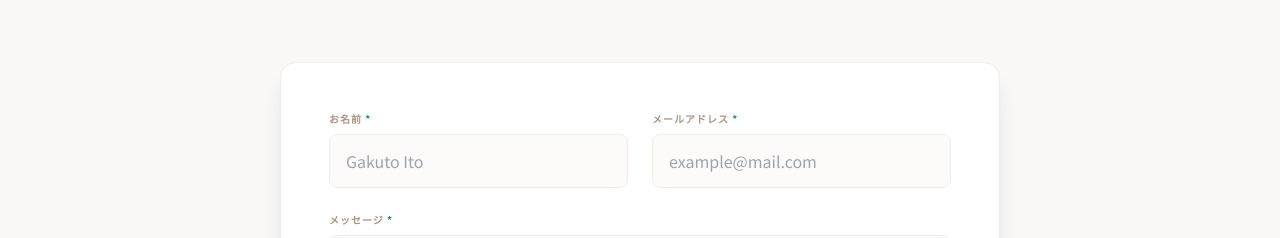
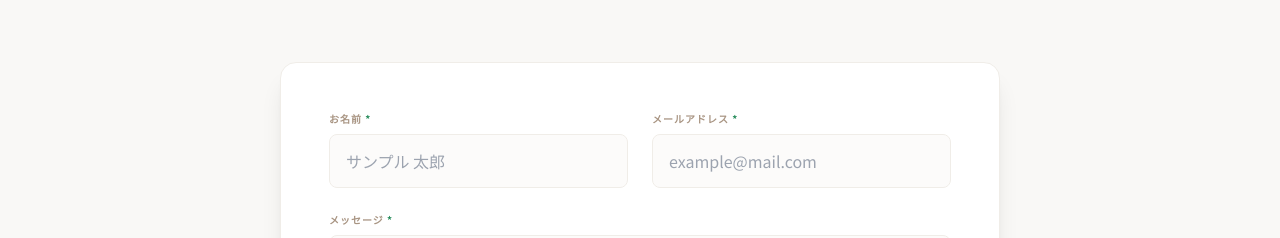
Before and after one commit to itogakuto/My-Portfolio, a React (Vite) app: page /#/ in a window 1280 px wide. Shown: the part 4775-5013 px from the top of the page. Built offline with nearby package versions, Linux system fonts and the light colour scheme; no server answers; the database is empty.

Commit message:
sample name rename

```diff
--- a/pages/Home.tsx
+++ b/pages/Home.tsx
@@ -406,7 +406,7 @@ export const Home: React.FC = () => {
                                 name="user_name"
                                 required
                                 className="w-full px-4 py-3.5 rounded-lg border border-earth-100 bg-earth-50/50 focus:bg-white focus:ring-2 focus:ring-forest-500/20 focus:border-forest-500 outline-none transition-all"
-                                placeholder="Gakuto Ito"
+                                placeholder="サンプル 太郎"
                               />
                           </div>
                           <div>
```
